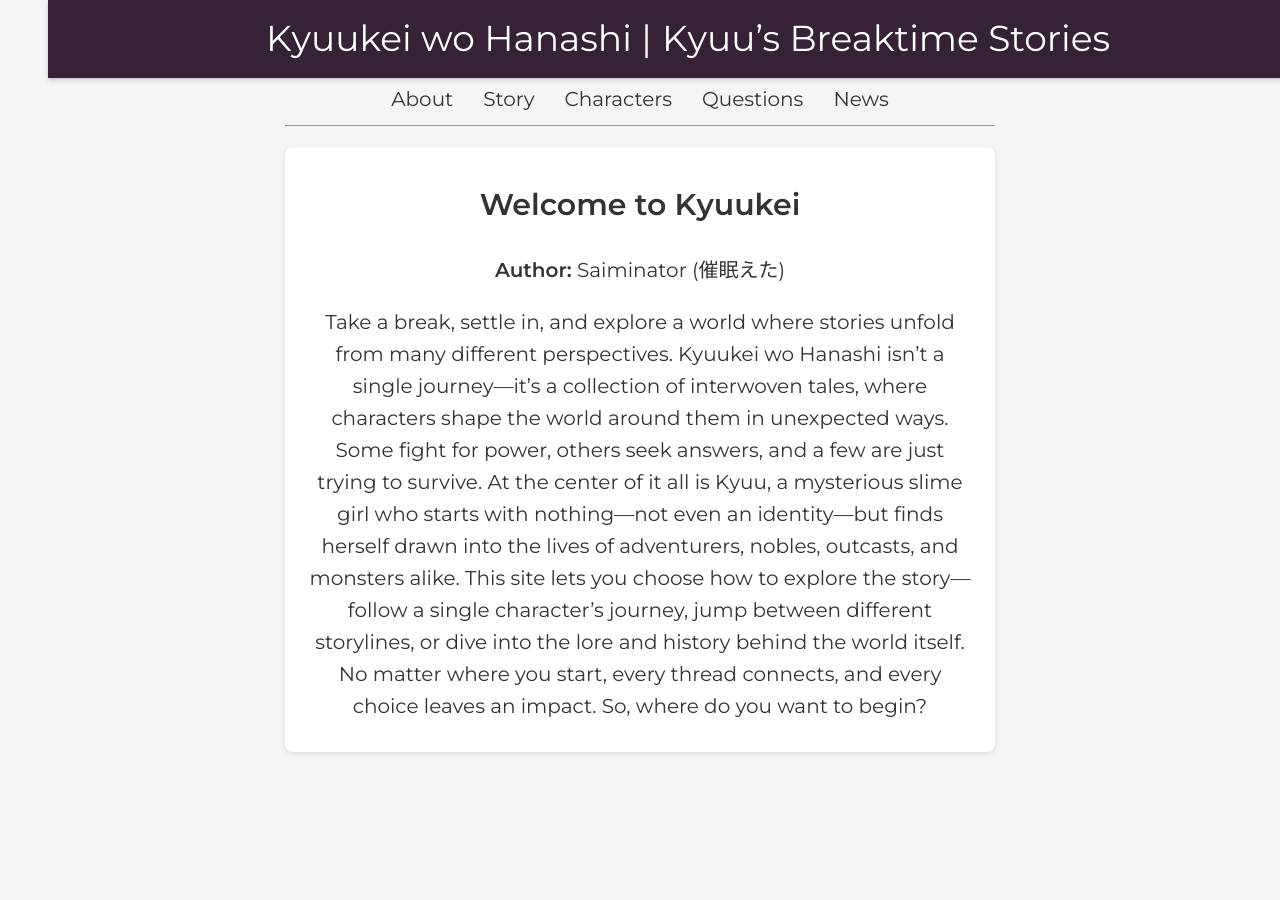
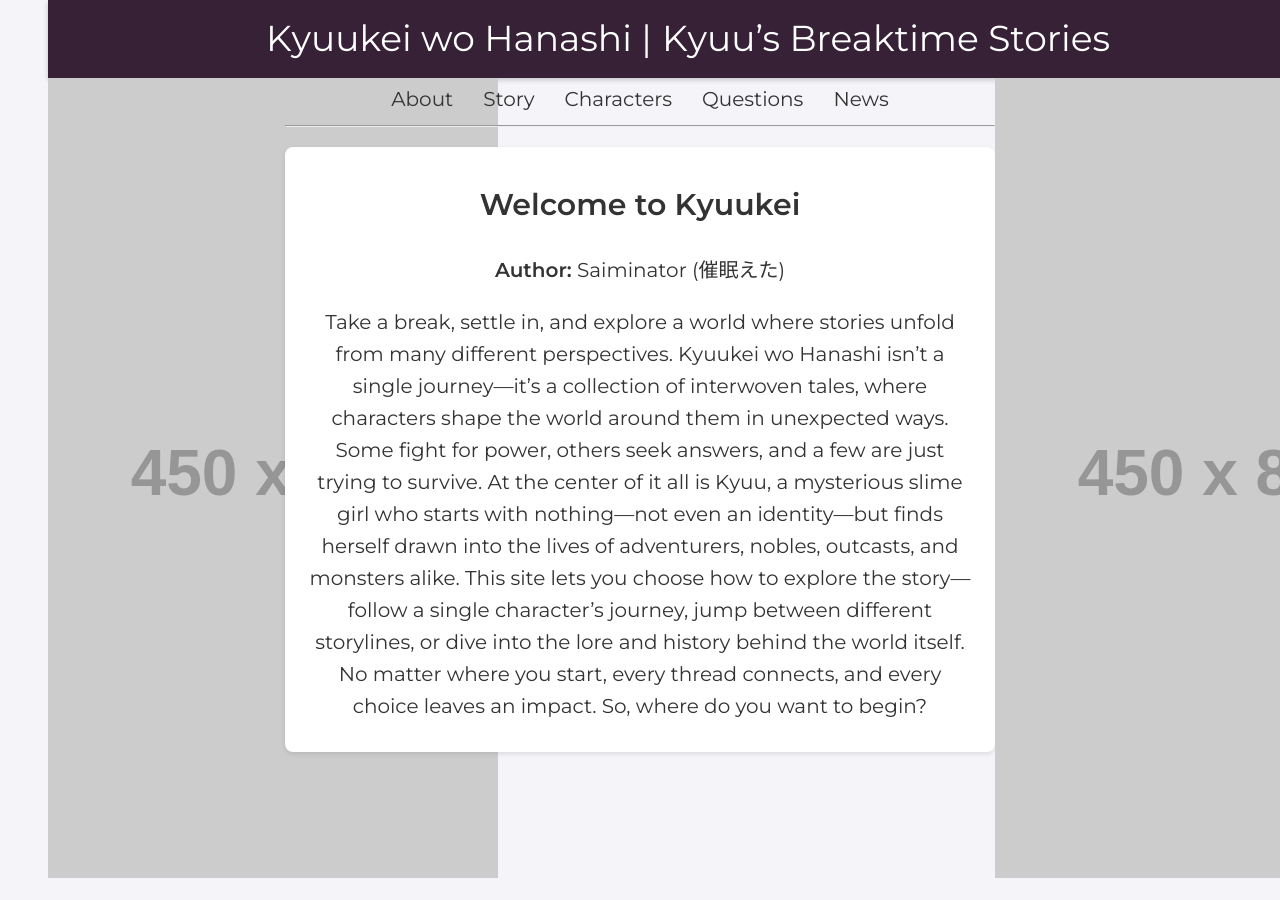
Before and after one commit to Saiminator/Kyuukei, a Jekyll site: the page built from index.html, in a window 1280 px wide. Built offline with Jekyll 4.4.1, drawn with Linux system fonts in a browser that asks for light colours.

Commit message:
Update default.html

```diff
--- a/_layouts/default.html
+++ b/_layouts/default.html
@@ -18,11 +18,12 @@
     </a>
   </header>
 
-  <!-- Page Wrapper: Contains side boxes (only on desktop) and main content -->
+  <!-- Page Wrapper: Contains side boxes and main content -->
   <div class="page-wrapper">
-    <!-- Left side placeholder (only visible on desktop) -->
+    <!-- Left side placeholder (visible on desktop only) -->
     <div class="side-box left-box">
-      <!-- Placeholder content for left image (you can add an <img> tag later) -->
+      <!-- Sample placeholder image (you can replace with your own later) -->
+      <img src="https://via.placeholder.com/450x800?text=Left+Side" alt="Left Side Placeholder">
     </div>
 
     <!-- Main Content -->
@@ -56,9 +57,10 @@
       </main>
     </div>
 
-    <!-- Right side placeholder (only visible on desktop) -->
+    <!-- Right side placeholder (visible on desktop only) -->
     <div class="side-box right-box">
-      <!-- Placeholder content for right image (add an <img> tag later if desired) -->
+      <!-- Sample placeholder image -->
+      <img src="https://via.placeholder.com/450x800?text=Right+Side" alt="Right Side Placeholder">
     </div>
   </div><!-- End .page-wrapper -->
 
```
